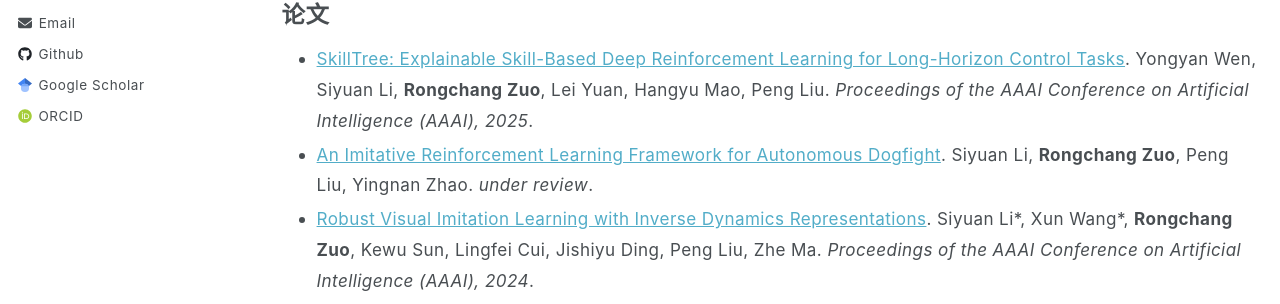
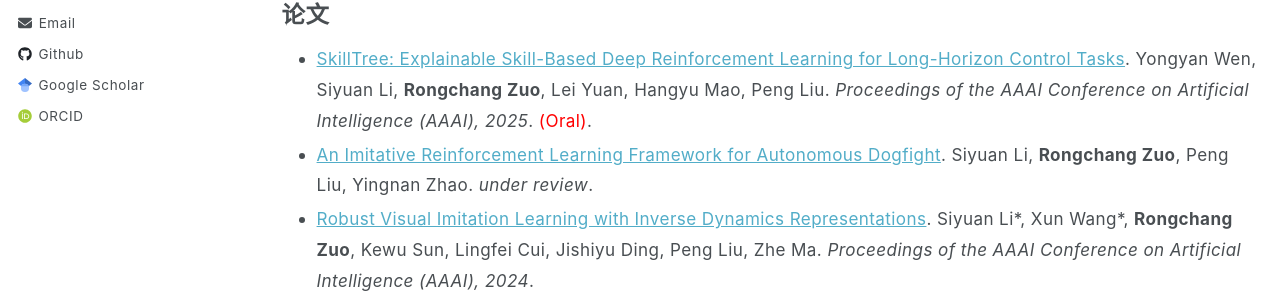
Before and after one commit to zrc0622/zrc0622.github.io, a Jekyll site: the page built from _pages/about.md, in a window 1280 px wide and 900 px high. Shown: the part 420-724 px from the top of the window. Built offline with Jekyll 4.4.1, drawn with Linux system fonts in a browser that asks for light colours.

Commit message:
更新AAAI 2025

```diff
--- a/_pages/about.md
+++ b/_pages/about.md
@@ -18,7 +18,7 @@ redirect_from:
 # 论文专利
 
 ## 论文
-* [SkillTree: Explainable Skill-Based Deep Reinforcement Learning for Long-Horizon Control Tasks](https://arxiv.org/abs/2411.12173). Yongyan Wen, Siyuan Li, **Rongchang Zuo**, Lei Yuan, Hangyu Mao, Peng Liu. *Proceedings of the AAAI Conference on Artificial Intelligence (AAAI), 2025*.
+* [SkillTree: Explainable Skill-Based Deep Reinforcement Learning for Long-Horizon Control Tasks](https://arxiv.org/abs/2411.12173). Yongyan Wen, Siyuan Li, **Rongchang Zuo**, Lei Yuan, Hangyu Mao, Peng Liu. *Proceedings of the AAAI Conference on Artificial Intelligence (AAAI), 2025*. <span style="color: red;">(Oral)</span>.
 * [An Imitative Reinforcement Learning Framework for Autonomous Dogfight](https://arxiv.org/abs/2406.11562). Siyuan Li, **Rongchang Zuo**, Peng Liu, Yingnan Zhao. *under review*.
 * [Robust Visual Imitation Learning with Inverse Dynamics Representations](https://ojs.aaai.org/index.php/AAAI/article/view/29265). Siyuan Li\*, Xun Wang\*, **Rongchang Zuo**, Kewu Sun, Lingfei Cui, Jishiyu Ding, Peng Liu, Zhe Ma. *Proceedings of the AAAI Conference on Artificial Intelligence (AAAI), 2024*.
 
```
